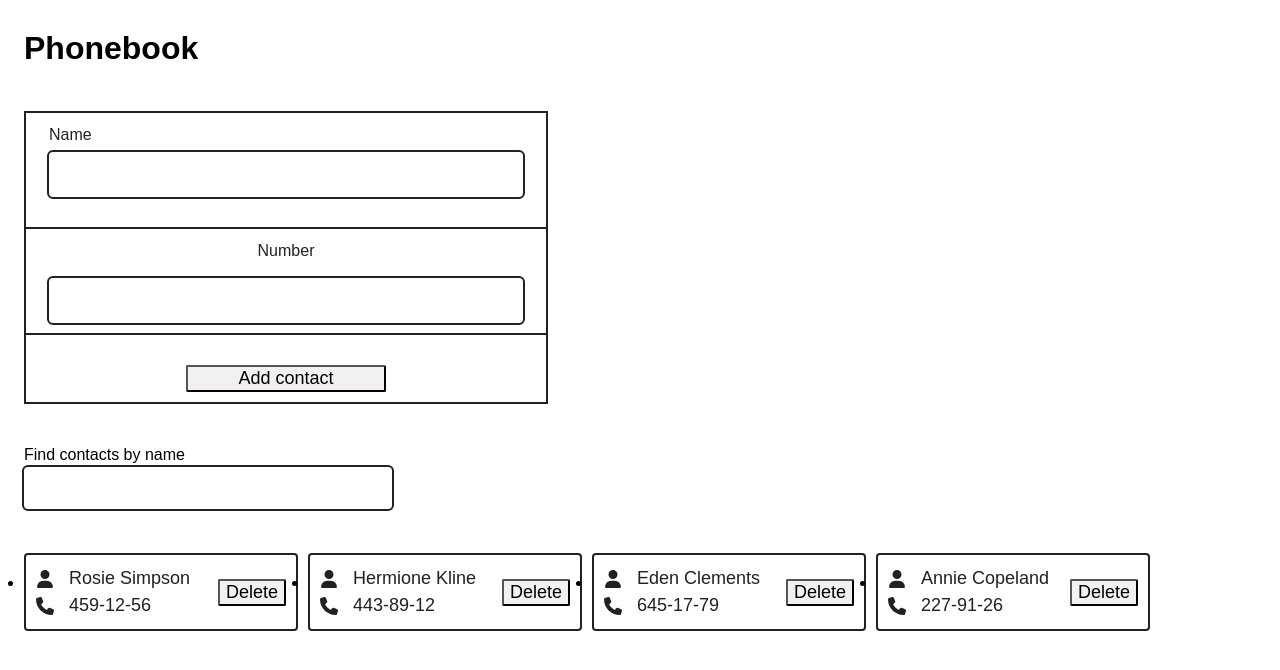
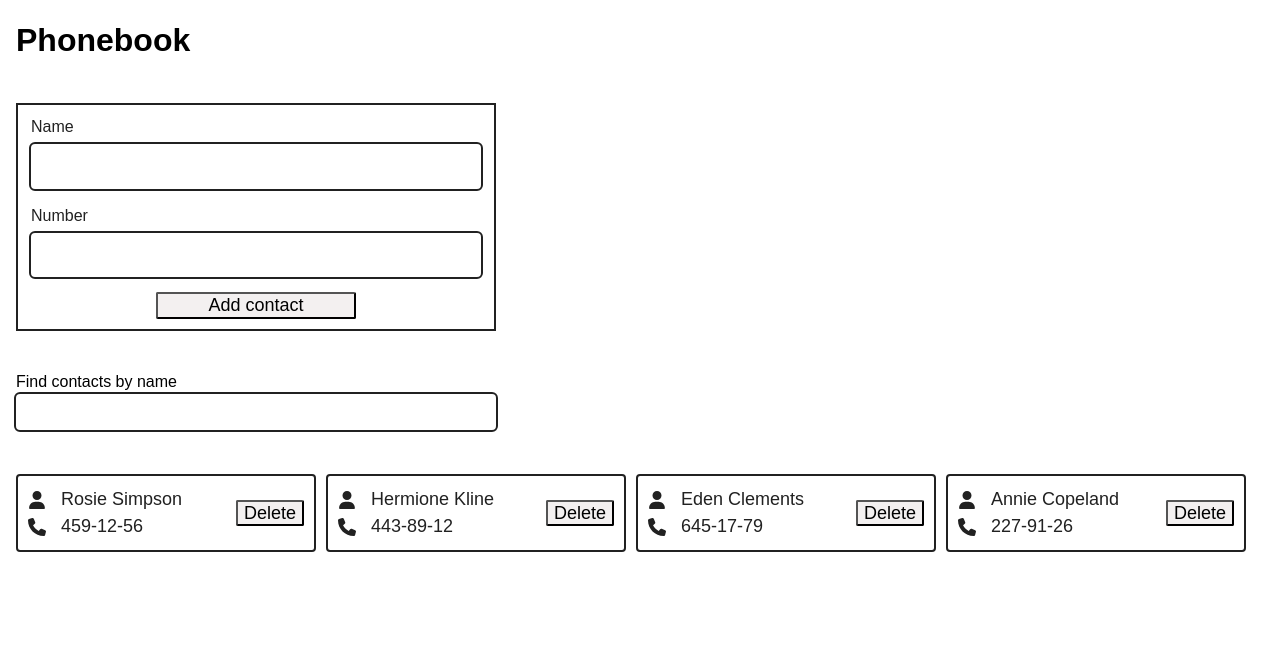
Before and after one commit to 777Afanas/goit-react-hw-03, a React (Vite) app: page / in a window 1280 px wide. Shown: the top 670 px of the page. Built offline with nearby package versions, Linux system fonts and the light colour scheme.

Commit message:
step_four_and

```diff
--- a/src/components/App/App.jsx
+++ b/src/components/App/App.jsx
@@ -1,8 +1,9 @@
-import css from "./App.module.css";
+import "../../../node_modules/modern-normalize/modern-normalize.css";
 import { useEffect, useState } from "react";
 import ContactForm from "../ContactForm/ContactForm";
 import SearchBox from "../SearchBox/SearchBox";
 import ContactList from "../ContactList/ContactList";
+import css from "./App.module.css";
 
 const initialContacts = [
   { id: "id-1", name: "Rosie Simpson", number: "459-12-56" },
--- a/src/components/Contact/Contact.jsx
+++ b/src/components/Contact/Contact.jsx
@@ -17,6 +17,7 @@ export default function Contact({ data: {name, number, id}, onDelete}) {
             </div>
             <button
                 className={css.button}
+                type="button"
                 onClick={() =>
                     onDelete(id)}>
                 Delete
--- a/src/components/Contact/Contact.module.css
+++ b/src/components/Contact/Contact.module.css
@@ -1,5 +1,5 @@
 .contactItem {
-    width: 250px;
+    width: 300px;
     display: flex;
     justify-content: space-between;
     align-items: center;
--- a/src/components/ContactForm/ContactForm.jsx
+++ b/src/components/ContactForm/ContactForm.jsx
@@ -52,7 +52,7 @@ export default function ContactForm({ onAdd }) {
           />
           <ErrorMessage className={css.error} name="name" as="span" />
         </div>
-        <div className={css.form}>
+        <div className={css.box}>
           <label className={css.label} htmlFor={numberFieldId}>
             Number
           </label>
--- a/src/components/ContactForm/ContactForm.module.css
+++ b/src/components/ContactForm/ContactForm.module.css
@@ -1,5 +1,5 @@
 .form {
-    width: 500px;
+    width: 480px;
     display: flex;
     flex-direction: column;
     align-items: center;
@@ -32,6 +32,11 @@
     outline-color: #535bf2;
 }
 
+.label {
+    font-weight: 500;
+    color: #212121;
+}
+
 .button {
     width: 200px;
     font-family: inherit;
@@ -43,10 +48,7 @@
     cursor: pointer;
 }
 
-.label {
-    font-weight: 500;
-    color: #212121;
-}
+
 
 .error {
     font-weight: 500;
--- a/src/components/ContactList/ContactList.module.css
+++ b/src/components/ContactList/ContactList.module.css
@@ -4,4 +4,5 @@
     flex-wrap: wrap;
     gap: 10px;
     margin-top: 20px;
+    list-style: none;
 }
--- a/src/components/SearchBox/SearchBox.module.css
+++ b/src/components/SearchBox/SearchBox.module.css
@@ -1,5 +1,6 @@
 .searchBar {
-    width: 392px;
+    /* width: 392px; */
+    /* width: 480px; */
     padding: 8px 16px;
     margin-top: 16px;
     display: flex;
@@ -13,7 +14,8 @@
 .textInput {
     /* border: none; */
     /* border-radius: 8px; */
-    width: 360px;
+    /* width: 360px; */
+    width: 480px;
     height: 36px;
     outline: 2px solid #212121;
         border: 2px solid transparent;
```
